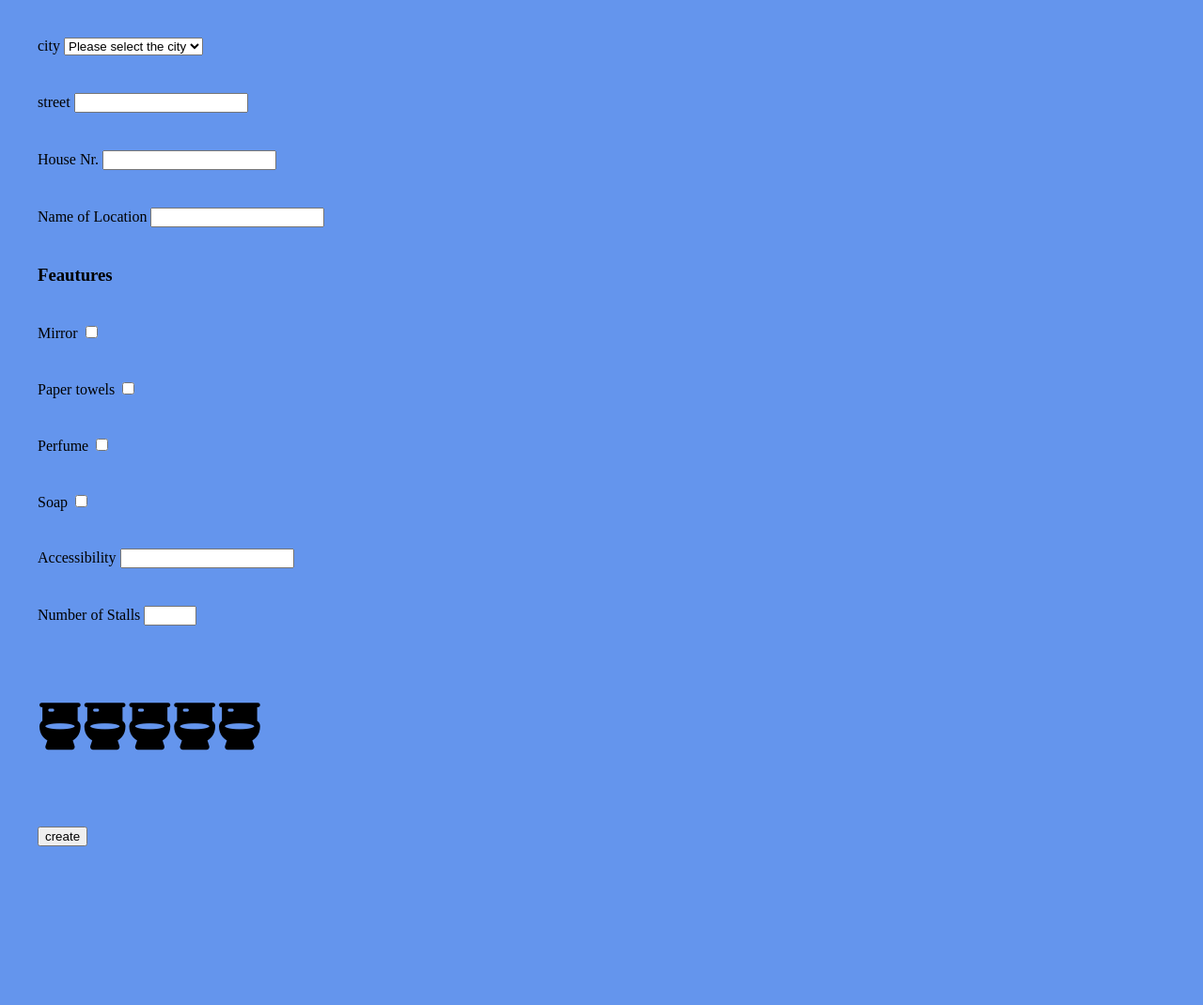
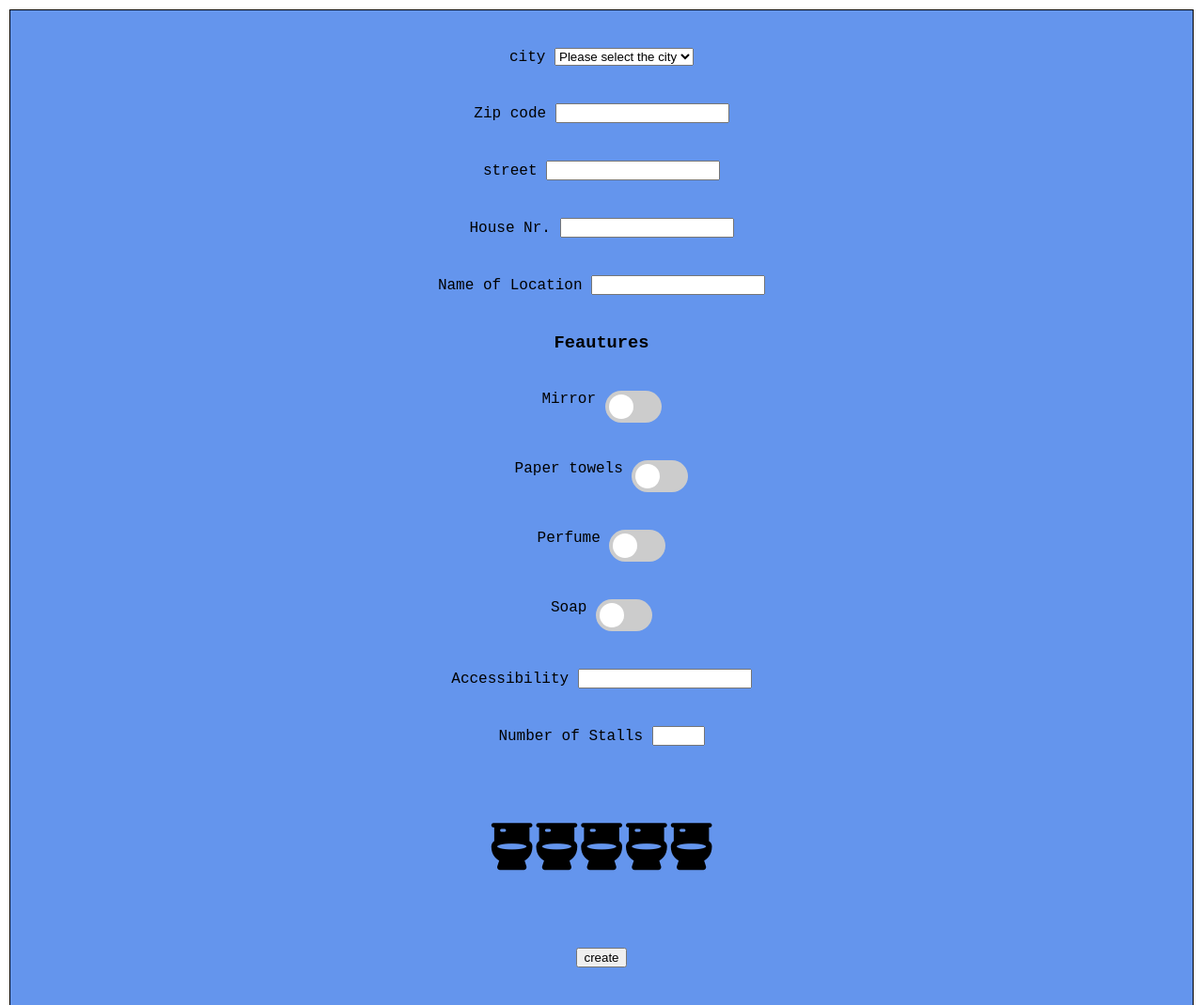
Before and after one commit to FBW41-2/toilets-app-mamuna-s-team-new, a plain HTML site: page index.html in a window 1280 px wide. Shown: the top 1070 px of the page at 94% size. Before the commit the page ends 941 px from the top, so only its background shows below. Drawn offline with Linux system fonts and the light colour scheme.

Commit message:
form edited

```diff
--- a/index.html
+++ b/index.html
@@ -21,6 +21,10 @@
             </select>
         </div>
         <div>
+            <label for="zip">Zip code</label>
+            <input type="text" name="zip" minlength="5" maxlength="5">
+        </div>
+        <div>
             <label for="street">street</label>
             <input name="street" required type="text" id="street" minlength="3" maxlength="20" />
         </div>
@@ -36,23 +40,32 @@
             <h3>Feautures</h3>
         </div>
         <div>
+            <label for="mirror">Mirror</label>
             <label class="switch">
-                <label for="mirror">Mirror</label>
                 <input type="checkbox" name="feat-mirror" id="mirror">
                 <span class="slider round"></span>
             </label>
         </div>
         <div>
             <label for="towels">Paper towels</label>
-            <input type="checkbox" name="feat-papertowels" id="towels">
+            <label class="switch">
+                <input type="checkbox" name="feat-papertowels" id="towels">
+                <span class="slider round"></span>
+            </label>
         </div>
         <div>
             <label for="perfume">Perfume</label>
-            <input type="checkbox" name="feat-perfume" id="perfume">
+            <label class="switch">
+                <input type="checkbox" name="feat-perfume" id="perfume">
+                <span class="slider round"></span>
+            </label>
         </div>
         <div>
             <label for="soap">Soap</label>
-            <input type="checkbox" name="feat-soap" id="soap">
+            <label class="switch">
+                <input type="checkbox" name="feat-soap" id="soap">
+                <span class="slider round"></span>
+            </label>
         </div>
         <div>
             <label for="access">Accessibility</label>
@@ -67,7 +80,7 @@
         <div class="rating">
             <label>
                 <input name=" stars" required type="radio" value="1" />
-                <span class="icon"><i class="fas fa-toilet"></i></span>
+                <span class="icon"> <i class="fas fa-toilet"></i> </span>
             </label>
             <label>
                 <input name=" stars" required type="radio" value="2" />
--- a/style.css
+++ b/style.css
@@ -1,17 +1,20 @@
 body {
     margin: 0;
     padding: 0;
+    font-family: 'Courier New', Courier, monospace;
+
+    text-align: center;
+}
+
+form {
+    margin: 10px;
+    padding: 0;
+    position: relative;
+    border: black 1px solid;
     background-color: cornflowerblue;
 }
 
-form {
-    margin: 0;
-    padding: 0;
-    position: relative;
-}
-
 div {
-    text-align: left;
     margin: 40px;
 }
 
@@ -19,9 +22,68 @@ input:focus {
     background-color: bisque;
 }
 
-input:required::after {
-    content: "*";
+.switch {
+    position: relative;
+    display: inline-block;
+    width: 60px;
+    height: 34px;
 }
+
+/* Hide default HTML checkbox */
+.switch input {
+    opacity: 0;
+    width: 0;
+    height: 0;
+}
+
+/* The slider */
+.slider {
+    position: absolute;
+    cursor: pointer;
+    top: 0;
+    left: 0;
+    right: 0;
+    bottom: 0;
+    background-color: #ccc;
+    -webkit-transition: .4s;
+    transition: .4s;
+}
+
+.slider:before {
+    position: absolute;
+    content: "";
+    height: 26px;
+    width: 26px;
+    left: 4px;
+    bottom: 4px;
+    background-color: white;
+    -webkit-transition: .4s;
+    transition: .4s;
+}
+
+input:checked+.slider {
+    background-color: #2196F3;
+}
+
+input:focus+.slider {
+    box-shadow: 0 0 1px #2196F3;
+}
+
+input:checked+.slider:before {
+    -webkit-transform: translateX(26px);
+    -ms-transform: translateX(26px);
+    transform: translateX(26px);
+}
+
+/* Rounded sliders */
+.slider.round {
+    border-radius: 34px;
+}
+
+.slider.round:before {
+    border-radius: 50%;
+}
+
 
 /* rating styling*/
 .rating {
```
